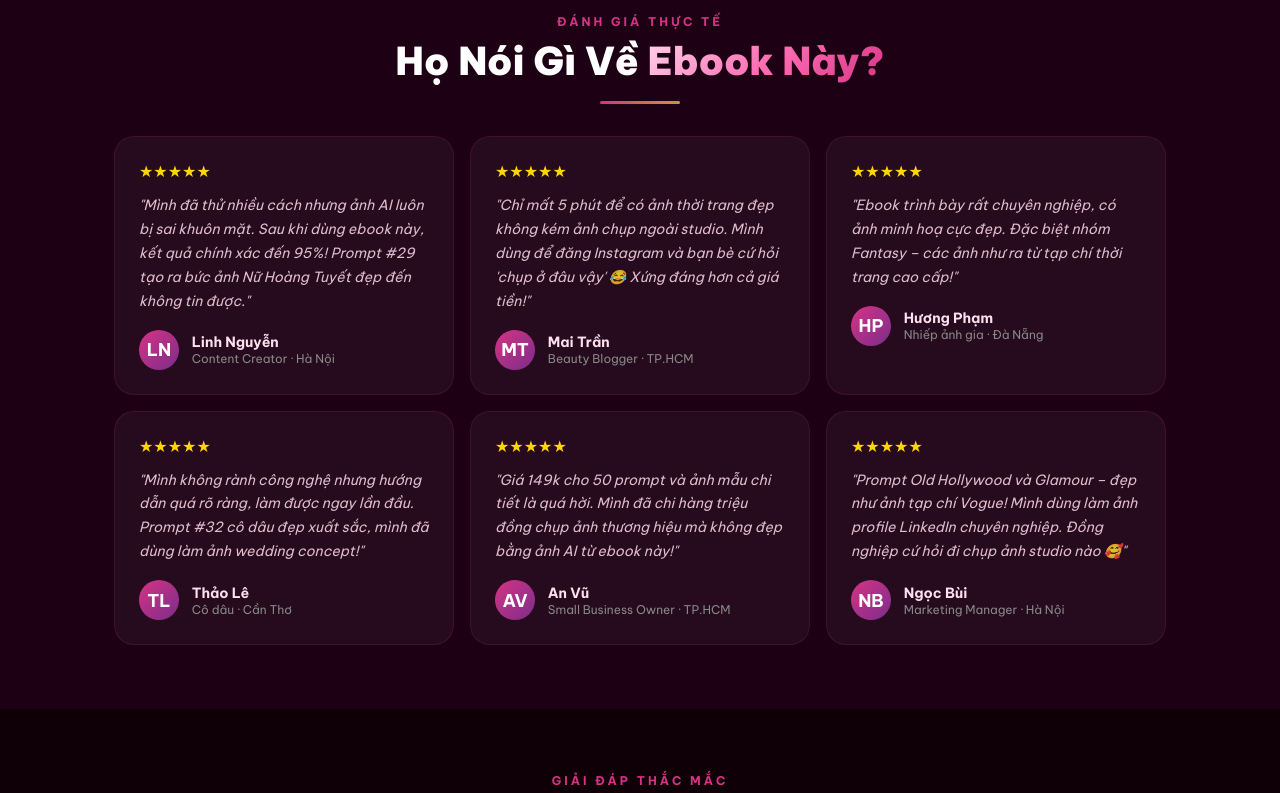
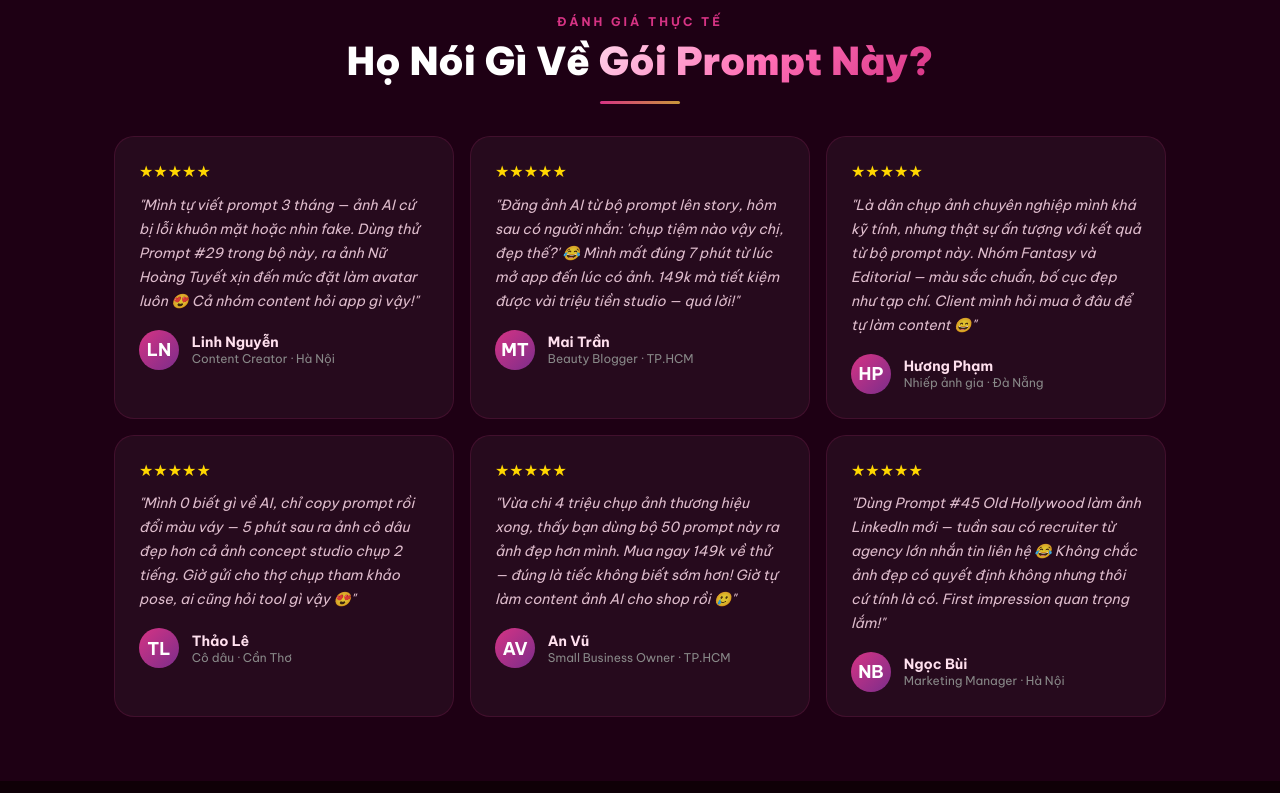
Before and after one commit to hanadollars/50prompt-salespage, a website: page index.html in a window 1280 px wide. Shown: the part 7280-8073 px from the top of the page. Drawn offline with Linux system fonts and the light colour scheme.

Commit message:
Update index.html

```diff
--- a/index.html
+++ b/index.html
@@ -533,7 +533,7 @@ footer a{color:var(--pink);text-decoration:none}
 <!-- ══ WHAT'S INSIDE ══ -->
 <section id="inside">
   <div class="container">
-    <p class="section-label">Bộ ebook bao gồm</p>
+    <p class="section-label">Bộ prompt bao gồm</p>
     <h2 class="section-title">Bạn Nhận Được <span class="gradient-text">Gì?</span></h2>
     <div class="section-divider"></div>
     <div class="inside-grid scroll-reveal">
@@ -581,17 +581,40 @@ footer a{color:var(--pink);text-decoration:none}
 <section id="reviews">
   <div class="container">
     <p class="section-label">Đánh giá thực tế</p>
-    <h2 class="section-title">Họ Nói Gì Về <span class="gradient-text">Ebook Này?</span></h2>
+    <h2 class="section-title">Họ Nói Gì Về <span class="gradient-text">Gói Prompt Này?</span></h2>
     <div class="section-divider"></div>
     <div class="reviews-grid scroll-reveal">
-      <div class="review-card"><div class="review-stars">★★★★★</div><p class="review-text">"Mình đã thử nhiều cách nhưng ảnh AI luôn bị sai khuôn mặt. Sau khi dùng ebook này, kết quả chính xác đến 95%! Prompt #29 tạo ra bức ảnh Nữ Hoàng Tuyết đẹp đến không tin được."</p><div class="review-author"><div class="review-avatar">LN</div><div><div class="review-name">Linh Nguyễn</div><div class="review-role">Content Creator · Hà Nội</div></div></div></div>
-      <div class="review-card"><div class="review-stars">★★★★★</div><p class="review-text">"Chỉ mất 5 phút để có ảnh thời trang đẹp không kém ảnh chụp ngoài studio. Mình dùng để đăng Instagram và bạn bè cứ hỏi 'chụp ở đâu vậy' 😂 Xứng đáng hơn cả giá tiền!"</p><div class="review-author"><div class="review-avatar">MT</div><div><div class="review-name">Mai Trần</div><div class="review-role">Beauty Blogger · TP.HCM</div></div></div></div>
-      <div class="review-card"><div class="review-stars">★★★★★</div><p class="review-text">"Ebook trình bày rất chuyên nghiệp, có ảnh minh hoạ cực đẹp. Đặc biệt nhóm Fantasy – các ảnh như ra từ tạp chí thời trang cao cấp!"</p><div class="review-author"><div class="review-avatar">HP</div><div><div class="review-name">Hương Phạm</div><div class="review-role">Nhiếp ảnh gia · Đà Nẵng</div></div></div></div>
-      <div class="review-card"><div class="review-stars">★★★★★</div><p class="review-text">"Mình không rành công nghệ nhưng hướng dẫn quá rõ ràng, làm được ngay lần đầu. Prompt #32 cô dâu đẹp xuất sắc, mình đã dùng làm ảnh wedding concept!"</p><div class="review-author"><div class="review-avatar">TL</div><div><div class="review-name">Thảo Lê</div><div class="review-role">Cô dâu · Cần Thơ</div></div></div></div>
-      <div class="review-card"><div class="review-stars">★★★★★</div><p class="review-text">"Giá 149k cho 50 prompt và ảnh mẫu chi tiết là quá hời. Mình đã chi hàng triệu đồng chụp ảnh thương hiệu mà không đẹp bằng ảnh AI từ ebook này!"</p><div class="review-author"><div class="review-avatar">AV</div><div><div class="review-name">An Vũ</div><div class="review-role">Small Business Owner · TP.HCM</div></div></div></div>
-      <div class="review-card"><div class="review-stars">★★★★★</div><p class="review-text">"Prompt Old Hollywood và Glamour – đẹp như ảnh tạp chí Vogue! Mình dùng làm ảnh profile LinkedIn chuyên nghiệp. Đồng nghiệp cứ hỏi đi chụp ảnh studio nào 🥰"</p><div class="review-author"><div class="review-avatar">NB</div><div><div class="review-name">Ngọc Bùi</div><div class="review-role">Marketing Manager · Hà Nội</div></div></div></div>
-    </div>
+  <div class="review-card">
+    <div class="review-stars">★★★★★</div>
+    <p class="review-text">"Mình tự viết prompt 3 tháng — ảnh AI cứ bị lỗi khuôn mặt hoặc nhìn fake. Dùng thử Prompt #29 trong bộ này, ra ảnh Nữ Hoàng Tuyết xịn đến mức đặt làm avatar luôn 😍 Cả nhóm content hỏi app gì vậy!"</p>
+    <div class="review-author"><div class="review-avatar">LN</div><div><div class="review-name">Linh Nguyễn</div><div class="review-role">Content Creator · Hà Nội</div></div></div>
   </div>
+  <div class="review-card">
+    <div class="review-stars">★★★★★</div>
+    <p class="review-text">"Đăng ảnh AI từ bộ prompt lên story, hôm sau có người nhắn: 'chụp tiệm nào vậy chị, đẹp thế?' 😂 Mình mất đúng 7 phút từ lúc mở app đến lúc có ảnh. 149k mà tiết kiệm được vài triệu tiền studio — quá lời!"</p>
+    <div class="review-author"><div class="review-avatar">MT</div><div><div class="review-name">Mai Trần</div><div class="review-role">Beauty Blogger · TP.HCM</div></div></div>
+  </div>
+  <div class="review-card">
+    <div class="review-stars">★★★★★</div>
+    <p class="review-text">"Là dân chụp ảnh chuyên nghiệp mình khá kỹ tính, nhưng thật sự ấn tượng với kết quả từ bộ prompt này. Nhóm Fantasy và Editorial — màu sắc chuẩn, bố cục đẹp như tạp chí. Client mình hỏi mua ở đâu để tự làm content 😄"</p>
+    <div class="review-author"><div class="review-avatar">HP</div><div><div class="review-name">Hương Phạm</div><div class="review-role">Nhiếp ảnh gia · Đà Nẵng</div></div></div>
+  </div>
+  <div class="review-card">
+    <div class="review-stars">★★★★★</div>
+    <p class="review-text">"Mình 0 biết gì về AI, chỉ copy prompt rồi đổi màu váy — 5 phút sau ra ảnh cô dâu đẹp hơn cả ảnh concept studio chụp 2 tiếng. Giờ gửi cho thợ chụp tham khảo pose, ai cũng hỏi tool gì vậy 😍"</p>
+    <div class="review-author"><div class="review-avatar">TL</div><div><div class="review-name">Thảo Lê</div><div class="review-role">Cô dâu · Cần Thơ</div></div></div>
+  </div>
+  <div class="review-card">
+    <div class="review-stars">★★★★★</div>
+    <p class="review-text">"Vừa chi 4 triệu chụp ảnh thương hiệu xong, thấy bạn dùng bộ 50 prompt này ra ảnh đẹp hơn mình. Mua ngay 149k về thử — đúng là tiếc không biết sớm hơn! Giờ tự làm content ảnh AI cho shop rồi 🥲"</p>
+    <div class="review-author"><div class="review-avatar">AV</div><div><div class="review-name">An Vũ</div><div class="review-role">Small Business Owner · TP.HCM</div></div></div>
+  </div>
+  <div class="review-card">
+    <div class="review-stars">★★★★★</div>
+    <p class="review-text">"Dùng Prompt #45 Old Hollywood làm ảnh LinkedIn mới — tuần sau có recruiter từ agency lớn nhắn tin liên hệ 😂 Không chắc ảnh đẹp có quyết định không nhưng thôi cứ tính là có. First impression quan trọng lắm!"</p>
+    <div class="review-author"><div class="review-avatar">NB</div><div><div class="review-name">Ngọc Bùi</div><div class="review-role">Marketing Manager · Hà Nội</div></div></div>
+  </div>
+</div>
 </section>
 
 <!-- ══ FAQ ══ -->
@@ -604,8 +627,8 @@ footer a{color:var(--pink);text-decoration:none}
       <div class="faq-item"><button class="faq-q">Tôi cần dùng app/phần mềm gì? <span class="faq-icon">+</span></button><div class="faq-a">Bạn chỉ cần tài khoản <strong>Nano Banana Pro</strong> (nano-banana.ai). Ngoài ra có thể dùng Flow hoặc Higgsfield. Tất cả đều có phiên bản web, không cần cài phần mềm.</div></div>
       <div class="faq-item"><button class="faq-q">Ảnh có giống khuôn mặt tôi không? <span class="faq-icon">+</span></button><div class="faq-a">Các prompt sử dụng tính năng <strong>Image-to-Image</strong> và lệnh "identity preserved, exact facial structure" để AI giữ nguyên khuôn mặt. Độ chính xác phụ thuộc vào chất lượng ảnh upload (khuyến nghị 4 ảnh rõ nét, nhiều góc).</div></div>
       <div class="faq-item"><button class="faq-q">Sau khi mua tôi nhận file như thế nào? <span class="faq-icon">+</span></button><div class="faq-a">Sau khi chuyển khoản và xác nhận, bạn sẽ nhận được link tải file <strong>PDF chất lượng cao</strong> ngay lập tức. File đọc được trên điện thoại, máy tính hoặc in ra.</div></div>
-      <div class="faq-item"><button class="faq-q">Tôi có thể dùng ebook này mãi mãi không? <span class="faq-icon">+</span></button><div class="faq-a">Hoàn toàn có! Đây là <strong>sở hữu trọn đời</strong> – bạn mua một lần và dùng mãi mãi. File PDF không có thời hạn sử dụng.</div></div>
-      <div class="faq-item"><button class="faq-q">Người không rành công nghệ có làm được không? <span class="faq-icon">+</span></button><div class="faq-a">Hoàn toàn được! Ebook có hướng dẫn từng bước cực kỳ chi tiết với hình ảnh minh hoạ. Bạn chỉ cần biết copy-paste là có thể tạo ảnh đẹp ngay.</div></div>
+      <div class="faq-item"><button class="faq-q">Tôi có thể ddùng bộ prompt này mãi mãi không? <span class="faq-icon">+</span></button><div class="faq-a">Hoàn toàn có! Đây là <strong>sở hữu trọn đời</strong> – bạn mua một lần và dùng mãi mãi. File PDF không có thời hạn sử dụng.</div></div>
+      <div class="faq-item"><button class="faq-q">Người không rành công nghệ có làm được không? <span class="faq-icon">+</span></button><div class="faq-a">Hoàn toàn được! Bộ prompt có hướng dẫn từng bước cực kỳ chi tiết với hình ảnh minh hoạ. Bạn chỉ cần biết copy-paste là có thể tạo ảnh đẹp ngay.</div></div>
       <div class="faq-item"><button class="faq-q">Có hoàn tiền không nếu tôi không hài lòng? <span class="faq-icon">+</span></button><div class="faq-a">Chúng tôi tự tin vào chất lượng sản phẩm. Nếu bạn gặp vấn đề, hãy liên hệ trực tiếp để được hỗ trợ. Chúng tôi cam kết đồng hành cùng bạn đến khi có kết quả ưng ý.</div></div>
     </div>
   </div>
@@ -686,7 +709,7 @@ footer a{color:var(--pink);text-decoration:none}
       <div class="form-group"><label>Email nhận tài liệu *</label><input type="email" id="fEmail" placeholder="email@gmail.com" autocomplete="email"></div>
       <div class="form-group"><label>Số điện thoại (tùy chọn)</label><input type="tel" id="fPhone" placeholder="0901234567" autocomplete="tel"></div>
       <div class="note-box" style="margin-bottom:18px">
-        <strong>📌 Lưu ý:</strong> Ebook PDF &amp; Hóa đơn điện tử sẽ tự động gửi về email của bạn ngay sau khi thanh toán thành công.
+        <strong>📌 Lưu ý:</strong> Tài liệu &amp; Hóa đơn điện tử sẽ tự động gửi về email của bạn ngay sau khi thanh toán thành công.
       </div>
       <button class="btn-confirm" id="btnCreateOrder" onclick="createOrder()">Tiếp tục thanh toán →</button>
     </div>
```
